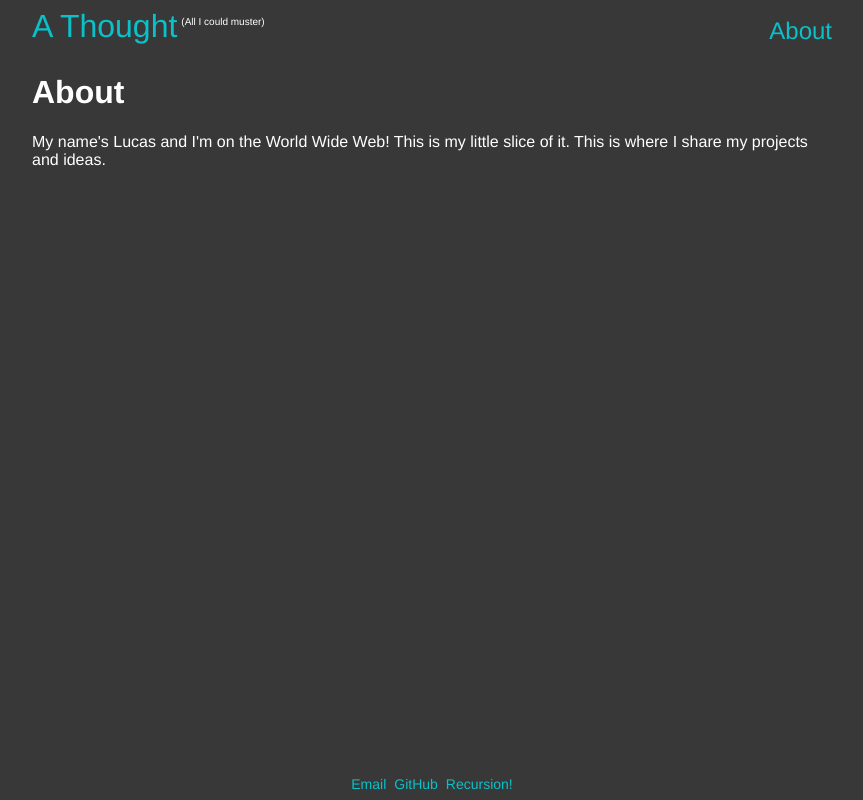
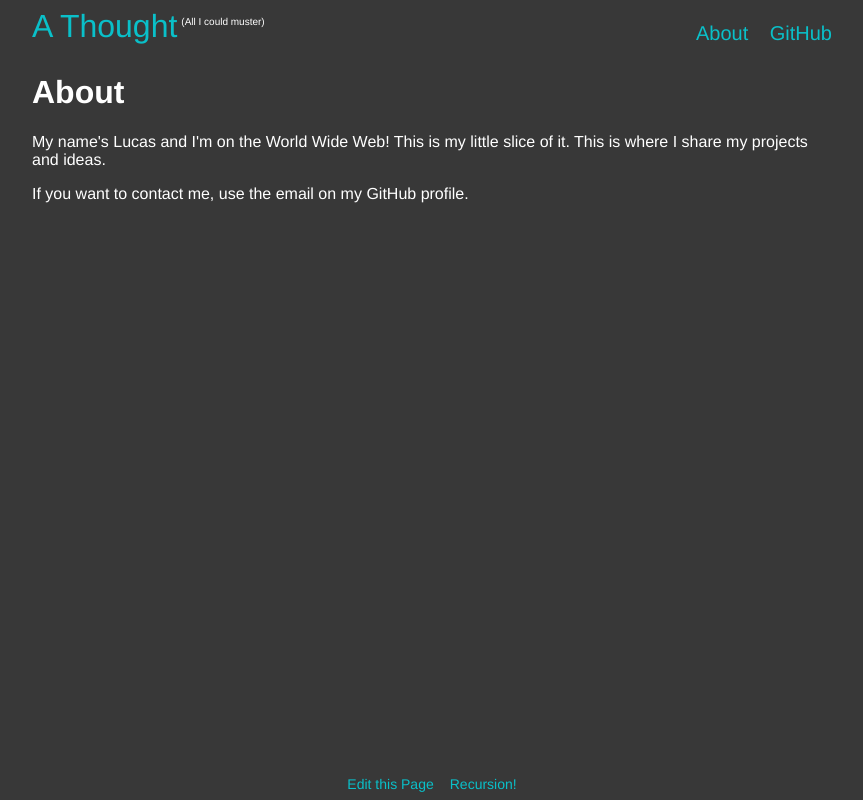
Before and after one commit to LucasPickering/lucaspickering.me, an Eleventy site: page site/about.md in a window 1280 px wide. Shown: the whole page, without its empty margins (208-1071 px from the left). Built offline with nearby package versions, Linux system fonts and the light colour scheme; Eleventy itself is replaced by a stand-in of ours; files that its build step writes are made by us from their sources.

Commit message:
Shuffle links

```diff
--- a/site/_includes/default.njk
+++ b/site/_includes/default.njk
@@ -14,22 +14,26 @@
       <div class="content-wrapper">
         <header>
           <nav class="nav-bar">
+            {# Home link #}
             <div class="title-link-wrapper">
               <a class="title-link" href="/">A Thought</a>
               <p class="caption">(All I could muster)</p>
             </div>
 
-            <a href="/about/">About</a>
+            {# Other links #}
+            <div class="other-links">
+              <a href="/about/">About</a>
+              <a href="https://github.com/LucasPickering">GitHub</a>
+            </div>
           </nav>
         </header>
 
-        <main id="main-content">
+        <main class="main-content">
           {{ content | safe }}
         </main>
 
-        <footer id="footer">
-          <a href="mailto:lucas@lucaspickering.me">Email</a>
-          <a href="https://github.com/LucasPickering">GitHub</a>
+        <footer class="footer">
+          <a href="https://github.com/LucasPickering/lucaspickering.me/tree/master/{{ page.inputPath }}">Edit this Page</a>
           <a href="/">Recursion!</a>
         </footer>
       </div>
--- a/site/about.md
+++ b/site/about.md
@@ -4,3 +4,5 @@ layout: markdown
 ---
 
 My name's Lucas and I'm on the World Wide Web! This is my little slice of it. This is where I share my projects and ideas.
+
+If you want to contact me, use the email on my GitHub profile.
--- a/site/styles/footer.css
+++ b/site/styles/footer.css
@@ -1,14 +1,14 @@
 /* CSS related specifically to the page footer */
 
-#footer {
+.footer {
   display: flex;
   justify-content: center;
   margin-top: auto;
-  margin-bottom: 8px;
+  padding-bottom: 8px;
 
   font-size: 1.4rem;
 }
 
-#footer > :not(:first-child) {
-  margin-left: 8px;
+.footer > :not(:first-child) {
+  margin-left: 16px;
 }
--- a/site/styles/header.css
+++ b/site/styles/header.css
@@ -10,7 +10,7 @@ header {
   justify-content: space-between;
 
   width: 100%;
-  font-size: 2.4rem;
+  font-size: 2rem;
   padding: 8px 0;
 }
 
@@ -27,3 +27,7 @@ header {
   font-size: 1rem;
   margin: 8px 0 0 4px;
 }
+
+.other-links > :not(:first-child) {
+  margin-left: 16px;
+}
```
